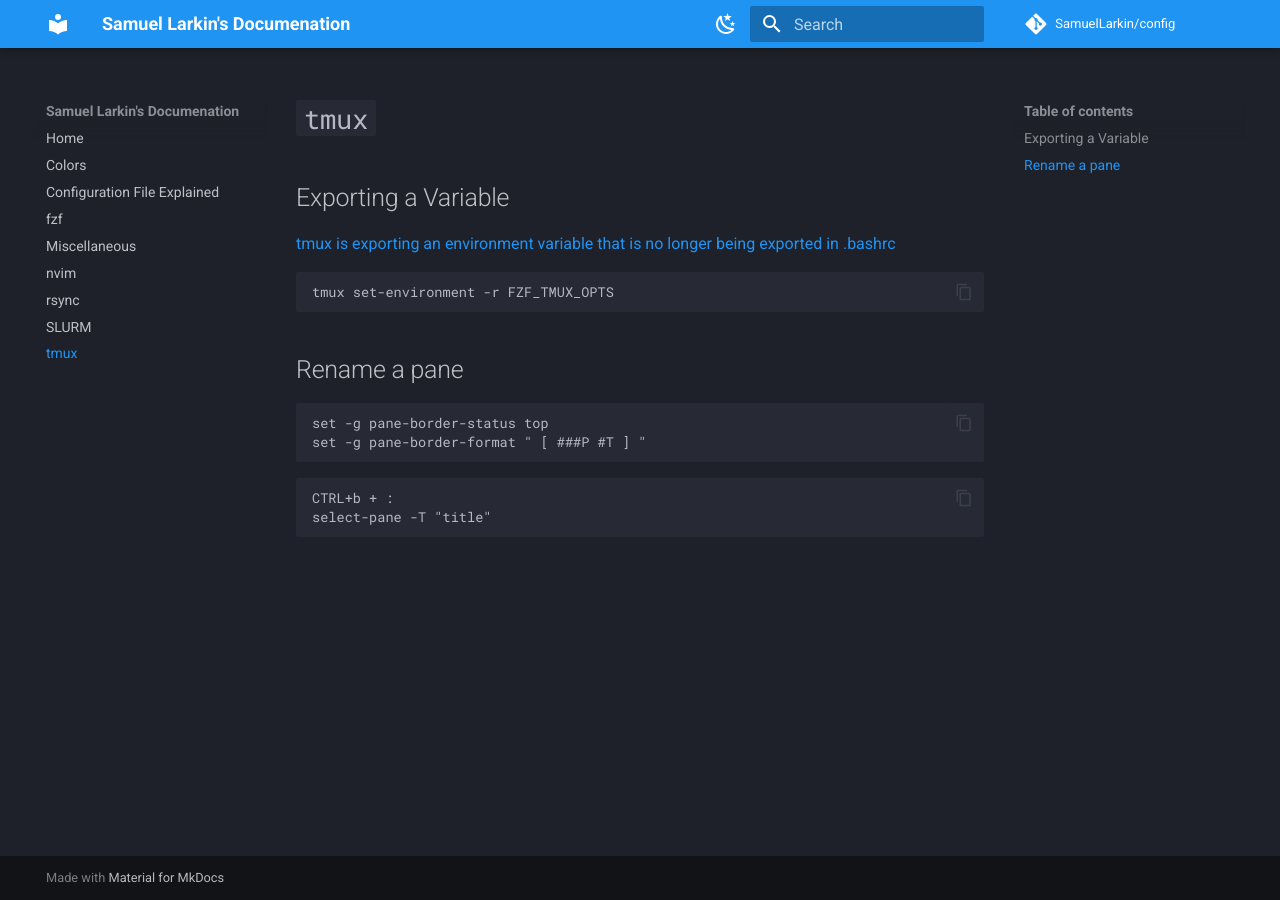
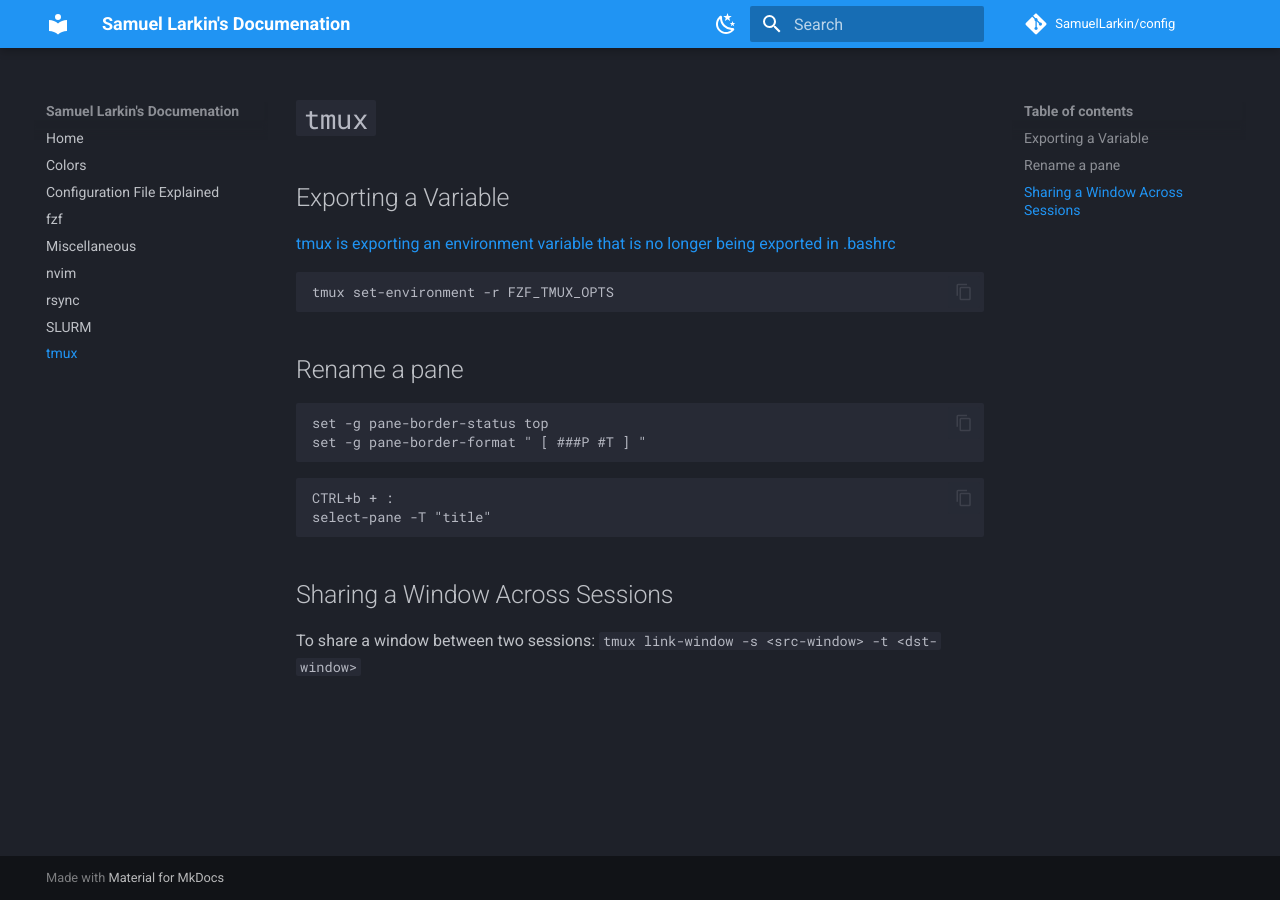
Before and after one commit to SamuelLarkin/config, an MkDocs documentation site: the page built from docs/tmux.md, in a window 1280 px wide. Built offline with MkDocs 1.6.1 and Material for MkDocs 9.7.7, drawn with Linux system fonts in a browser that asks for light colours; comment, search, counter and statistics services are not loaded; the version menu is left out.

Commit message:
doc: sharing a window across sessions

````diff
--- a/docs/tmux.md
+++ b/docs/tmux.md
@@ -14,3 +14,8 @@ set -g pane-border-format " [ ###P #T ] "
 CTRL+b + :
 select-pane -T "title"
 ```
+
+
+## Sharing a Window Across Sessions
+
+To share a window between two sessions: `tmux link-window -s <src-window> -t <dst-window>`
````
